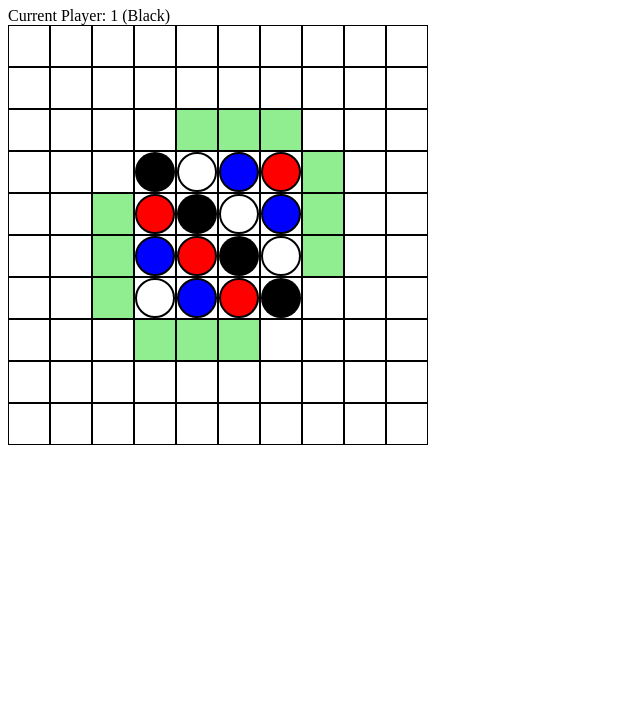
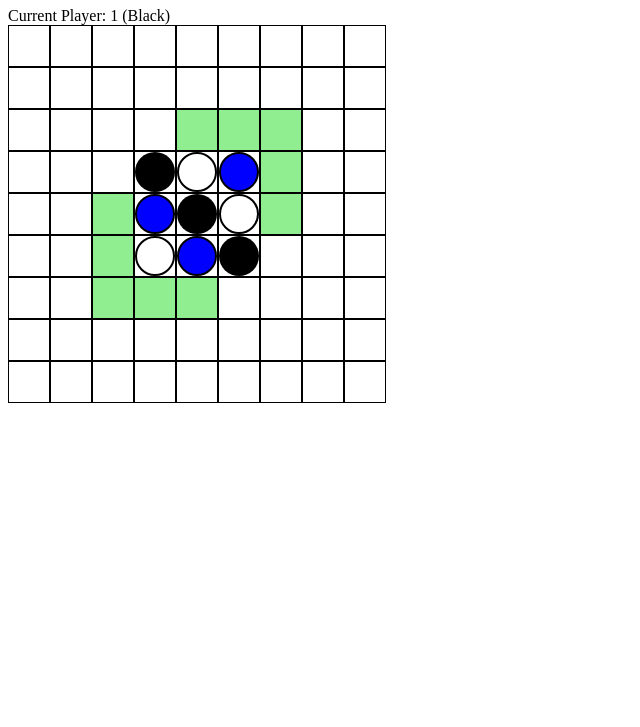
Before and after one commit to r-4981/othello, a plain HTML site: page index.html in a window 1280 px wide. Shown: the part 73-800 px from the top of the page, without its empty margins (0-640 px from the left). Drawn offline with Linux system fonts and the light colour scheme.

Commit message:
Update index.html

```diff
--- a/index.html
+++ b/index.html
@@ -7,8 +7,8 @@
     <style>
         .board {
             display: grid;
-            grid-template-columns: repeat(10, 40px);
-            grid-template-rows: repeat(10, 40px);
+            grid-template-columns: repeat(9, 40px);
+            grid-template-rows: repeat(9, 40px);
             gap: 2px;
         }
         .cell {
@@ -70,11 +70,12 @@
     </style>
 </head>
 <body>
-    <h1>4 Player Othello</h1>
+    <h1>3 Player Othello</h1>
     <div id="currentPlayer">Current Player: 1 (Black)</div>
     <div class="board" id="board"></div>
     <script>
-        const boardSize = 10;
+        let players = 3;
+        const boardSize = players + 6;
         const board = [];
         let currentPlayer = 1;
         const boardElement = document.getElementById('board');
@@ -98,19 +99,12 @@
             board[3][3] = 1;
             board[3][4] = 2;
             board[3][5] = 3;
-            board[3][6] = 4;
-            board[4][3] = 4;
+            board[4][3] = 3;
             board[4][4] = 1;
             board[4][5] = 2;
-            board[4][6] = 3;
-            board[5][3] = 3;
-            board[5][4] = 4;
+            board[5][3] = 2;
+            board[5][4] = 3;
             board[5][5] = 1;
-            board[5][6] = 2;
-            board[6][3] = 2;
-            board[6][4] = 3;
-            board[6][5] = 4;
-            board[6][6] = 1;
 
             renderBoard();
             highlightValidMoves();
@@ -123,11 +117,11 @@
                 board[row][col] = currentPlayer;
                 flipDiscs(row, col);
                 renderBoard();
-                currentPlayer = (currentPlayer % 4) + 1;
+                currentPlayer = (currentPlayer % players) + 1;
                 if (!hasValidMove(currentPlayer)) {
-                    currentPlayer = (currentPlayer % 4) + 1;
+                    currentPlayer = (currentPlayer % players) + 1;
                     if (!hasValidMove(currentPlayer)) {
-                        currentPlayer = (currentPlayer % 4) + 1;
+                        currentPlayer = (currentPlayer % players) + 1;
                     }
                 }
                 updateCurrentPlayerDisplay();
@@ -202,15 +196,7 @@
                 for (let col = 0; col < boardSize; col++) {
                     const cell = boardElement.children[row * boardSize + col];
                     cell.className = 'cell';
-                    if (board[row][col] === 1) {
-                        cell.classList.add('player1');
-                    } else if (board[row][col] === 2) {
-                        cell.classList.add('player2');
-                    } else if (board[row][col] === 3) {
-                        cell.classList.add('player3');
-                    } else if (board[row][col] === 4) {
-                        cell.classList.add('player4');
-                    }
+                    cell.classList.add('player' + board[row][col]);
                 }
             }
         }
```
